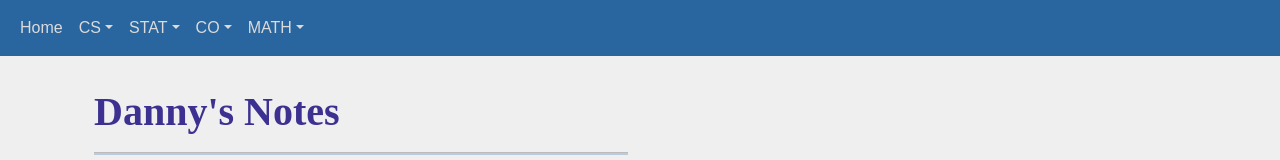
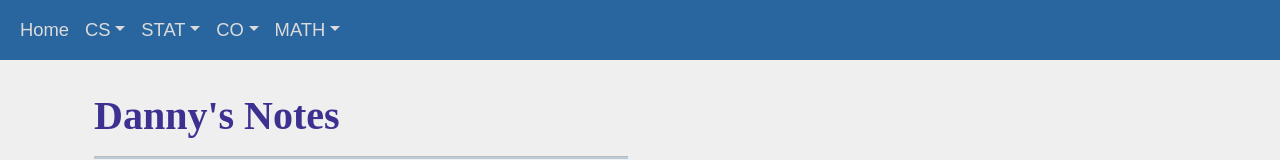
Before and after one commit to babadanial/babadanial.github.io, a React (Create React App) app in the folder my-app/: page / in a window 1280 px wide. Shown: the top 160 px of the page. Built offline with nearby package versions, Linux system fonts and the light colour scheme; a web font is replaced by a local one.

Commit message:
grow font size in navbar

```diff
--- a/my-app/src/components/Navbar/Navbar.css
+++ b/my-app/src/components/Navbar/Navbar.css
@@ -14,6 +14,10 @@
     color: #F5F5F5;
 }
 
+.nav-item {
+    font-size: 1.15em;
+}
+
 .navbar-expand-sm .navbar-nav .nav-item {
     margin-right: 0.3em;
 }
```
